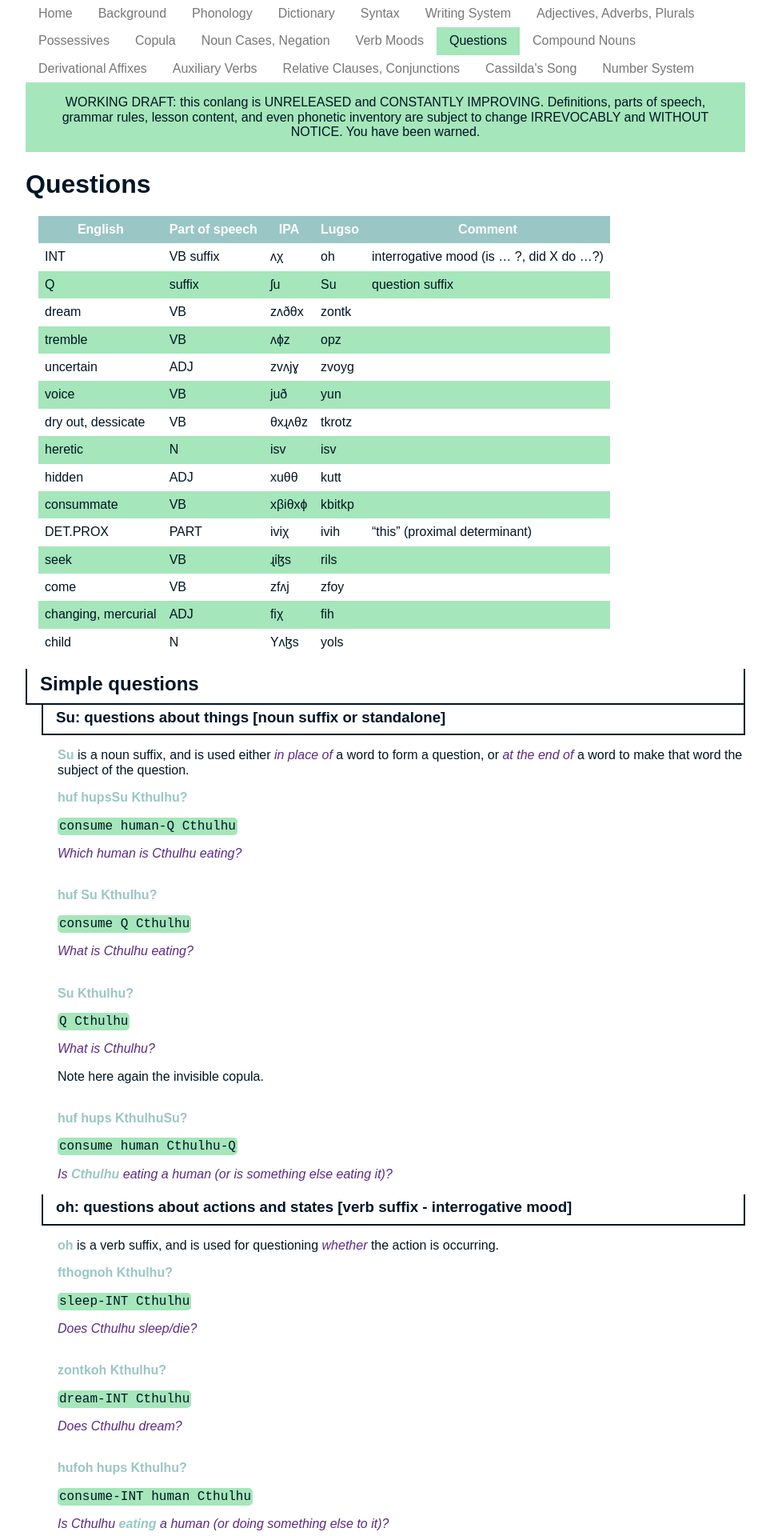
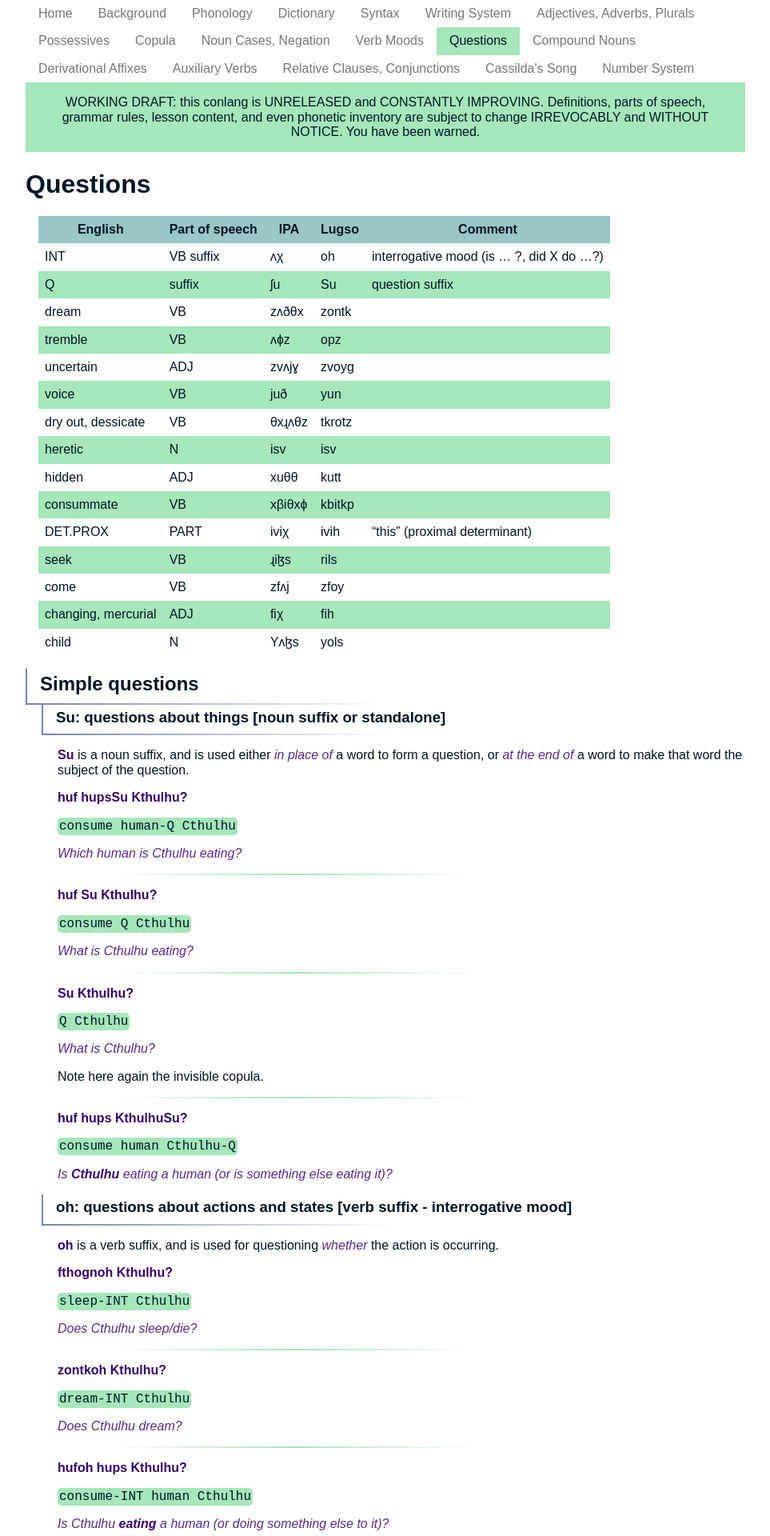
Before and after one commit to 0x70b1a5/lugso, a Jekyll site: the page built from 071_questions.md, in a window 1280 px wide. Shown: the top 1920 px of the page at 80% size, without its empty margins (158-1121 px from the left). Built offline with Jekyll 4.4.1, drawn with Linux system fonts in a browser that asks for light colours; nearby versions of some CDN libraries.

Commit message:
i don't understand how i can still be colors

```diff
--- a/assets/style.scss
+++ b/assets/style.scss
@@ -59,7 +59,7 @@ html {
     }
 
     strong {
-        color: $midd;
+        color: $purp;
     }
 
     em {
@@ -82,7 +82,6 @@ html {
 
         th {
             background-color: $midd;
-            color:white;
         }
 
         td, th {
@@ -99,7 +98,7 @@ html {
     hr {
         width: 50%;
         margin-left: 7em;
-        background-image: linear-gradient(90deg,darkparent,$prim,darkparent);
+        background-image: linear-gradient(90deg,transparent,$prim,transparent);
         border: 0;
         height: 2px;
     }
@@ -108,7 +107,7 @@ html {
 
         h1, h2, h3, h4, h5, h6 {
             border: 2px solid;
-            border-image: linear-gradient(90deg, $turq, darkparent, darkparent) 1;
+            border-image: linear-gradient(90deg, $turq, transparent, transparent) 1;
             border-top: none;
             padding: 5px 16px 10px 16px;
             margin:0px;
```
